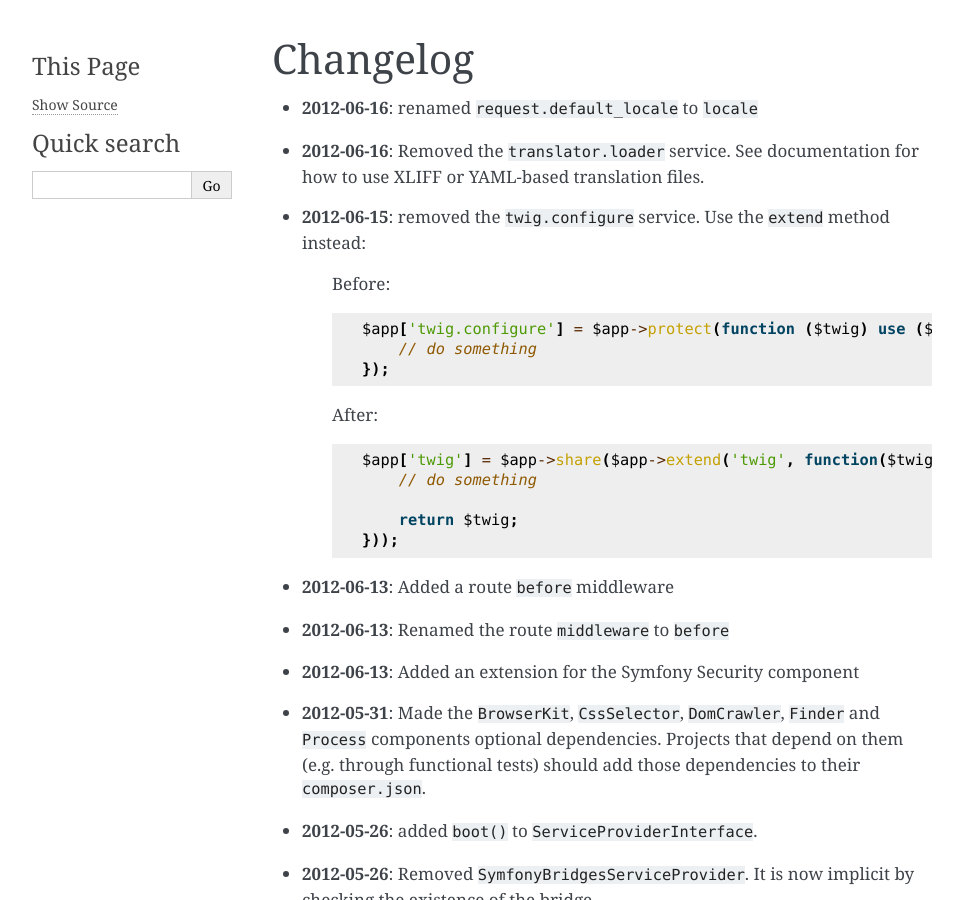
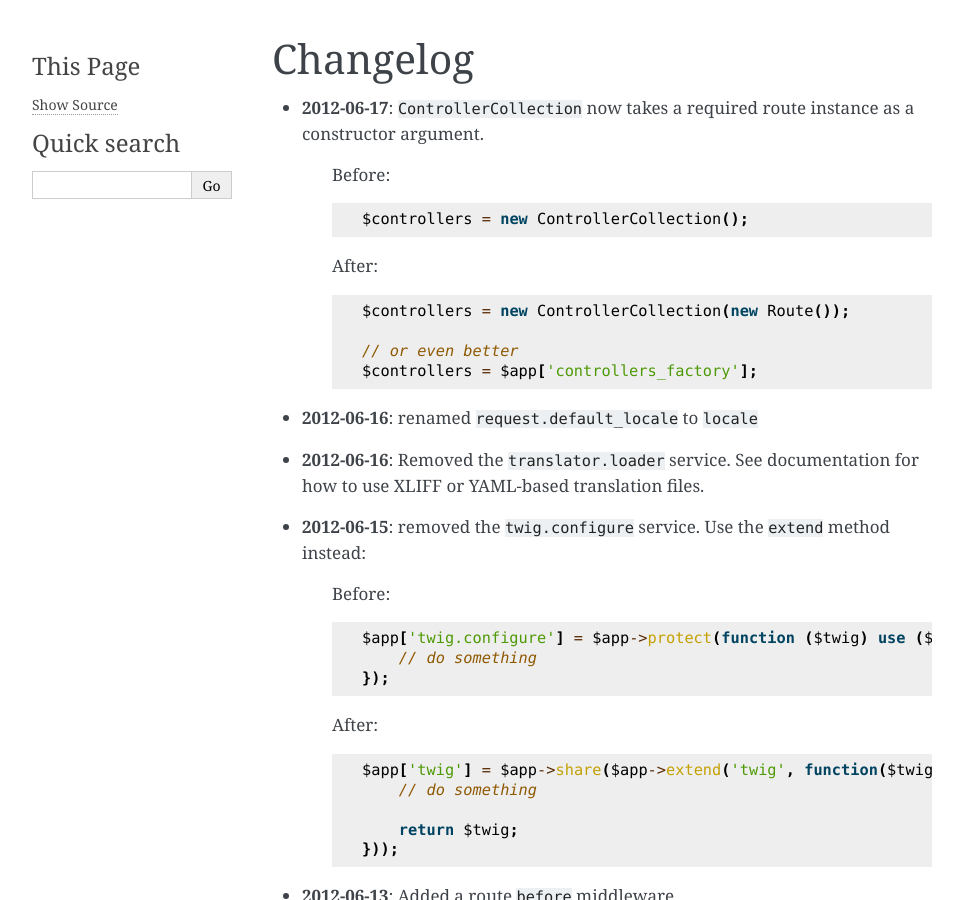
Before and after one commit to silexphp/Silex, a Sphinx documentation site: the page built from doc/changelog.rst, in a window 1280 px wide and 900 px high. Shown: the whole window, without its empty margins (148-1111 px from the left). Built offline with Sphinx 7.4.7, drawn with Linux system fonts in a browser that asks for light colours.

Commit message:
updated the changelog

```diff
--- a/doc/changelog.rst
+++ b/doc/changelog.rst
@@ -1,5 +1,19 @@
 Changelog
 =========
+
+* **2012-06-17**: ``ControllerCollection`` now takes a required route instance
+  as a constructor argument.
+
+    Before::
+
+        $controllers = new ControllerCollection();
+
+    After::
+
+        $controllers = new ControllerCollection(new Route());
+
+        // or even better
+        $controllers = $app['controllers_factory'];
 
 * **2012-06-16**: renamed ``request.default_locale`` to ``locale``
 
```
